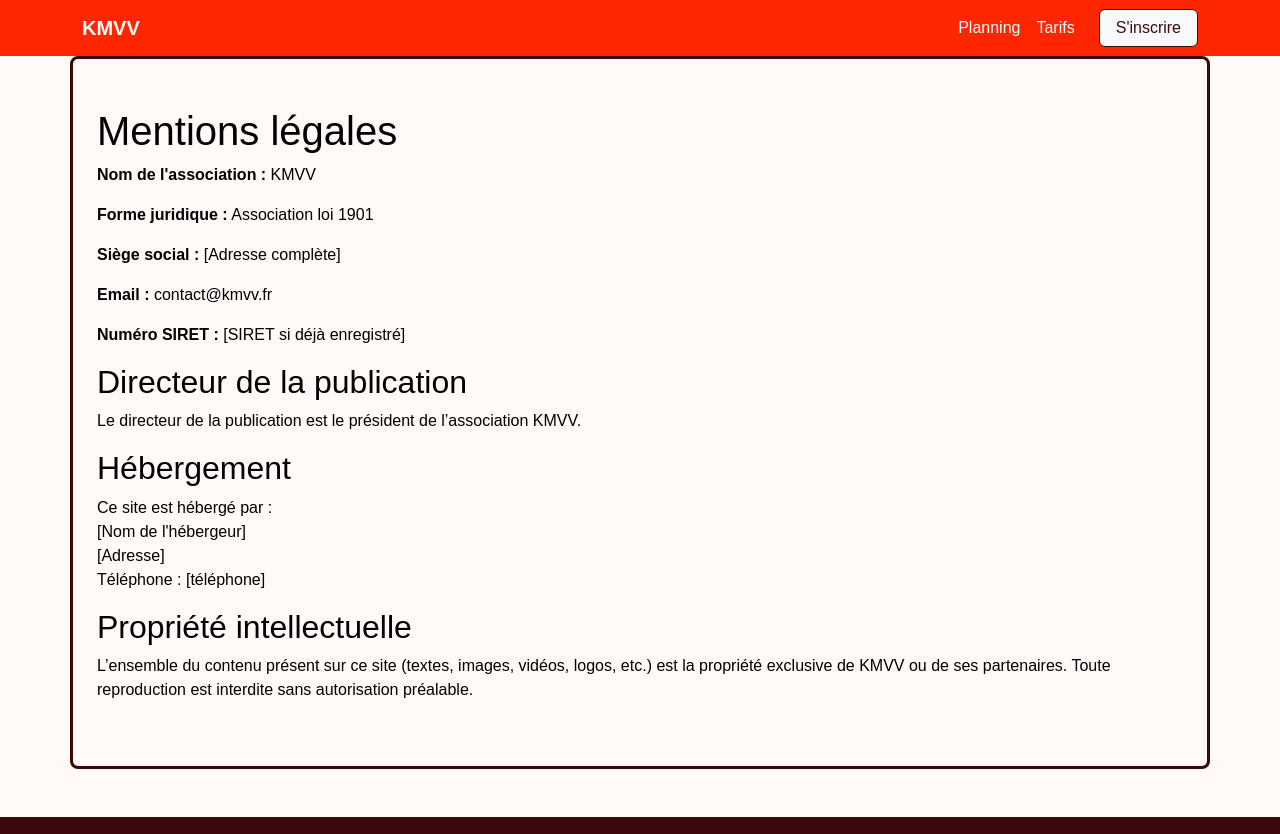
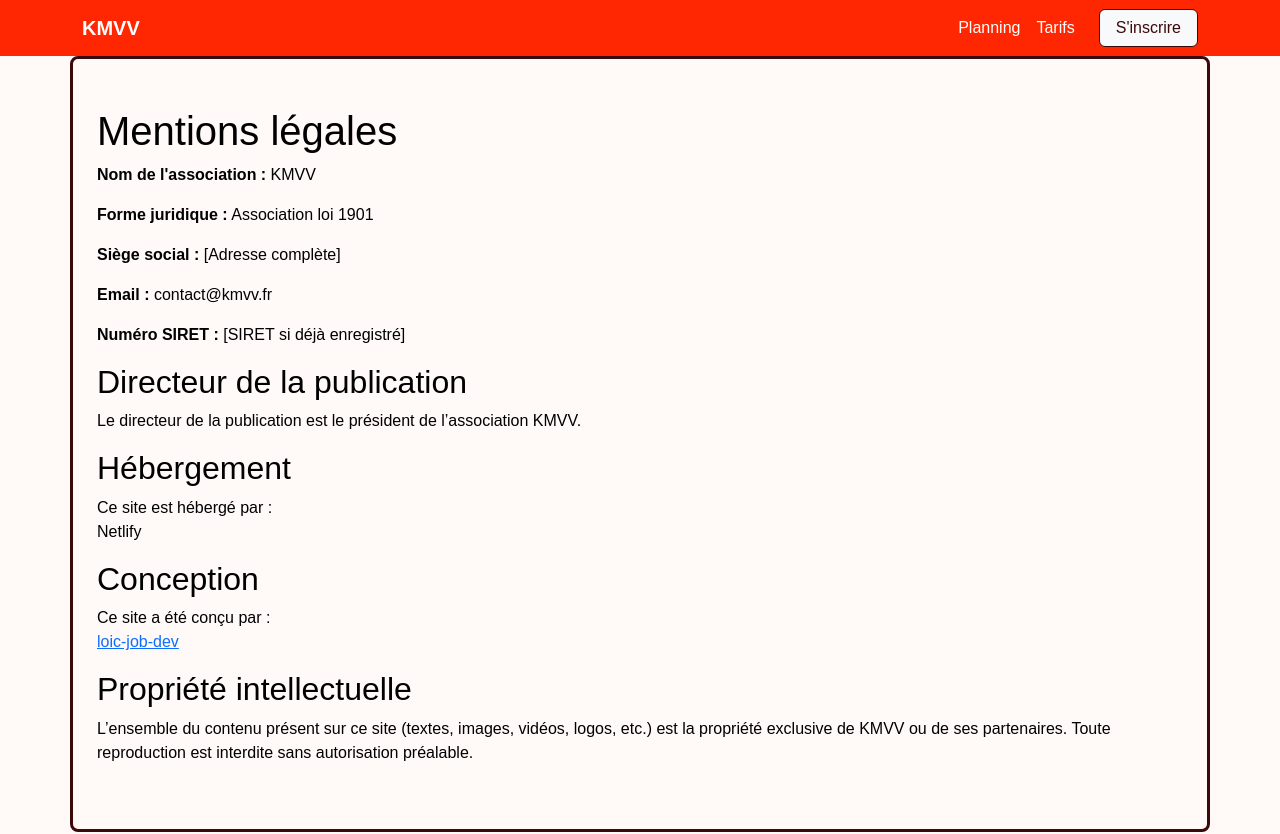
Before and after one commit to loic-job-dev/KMVV, a Vue app: page /mentions-legales in a window 1280 px wide. Shown: the top 834 px of the page. Built offline with nearby package versions, Linux system fonts and the light colour scheme; a web font is replaced by a local one.

Commit message:
Mentions new version

```diff
--- a/src/pages/Mentions.vue
+++ b/src/pages/Mentions.vue
@@ -15,11 +15,15 @@
         <p>
             Ce site est hébergé par :
             <br />
-            [Nom de l'hébergeur]
+            Netlify
+        </p>
+
+        <h2>Conception</h2>
+        <p>
+            Ce site a été conçu par :
             <br />
-            [Adresse]
-            <br />
-            Téléphone : [téléphone]
+
+            <a href="https://github.com/loic-job-dev">loic-job-dev</a>
         </p>
 
         <h2>Propriété intellectuelle</h2>
```
